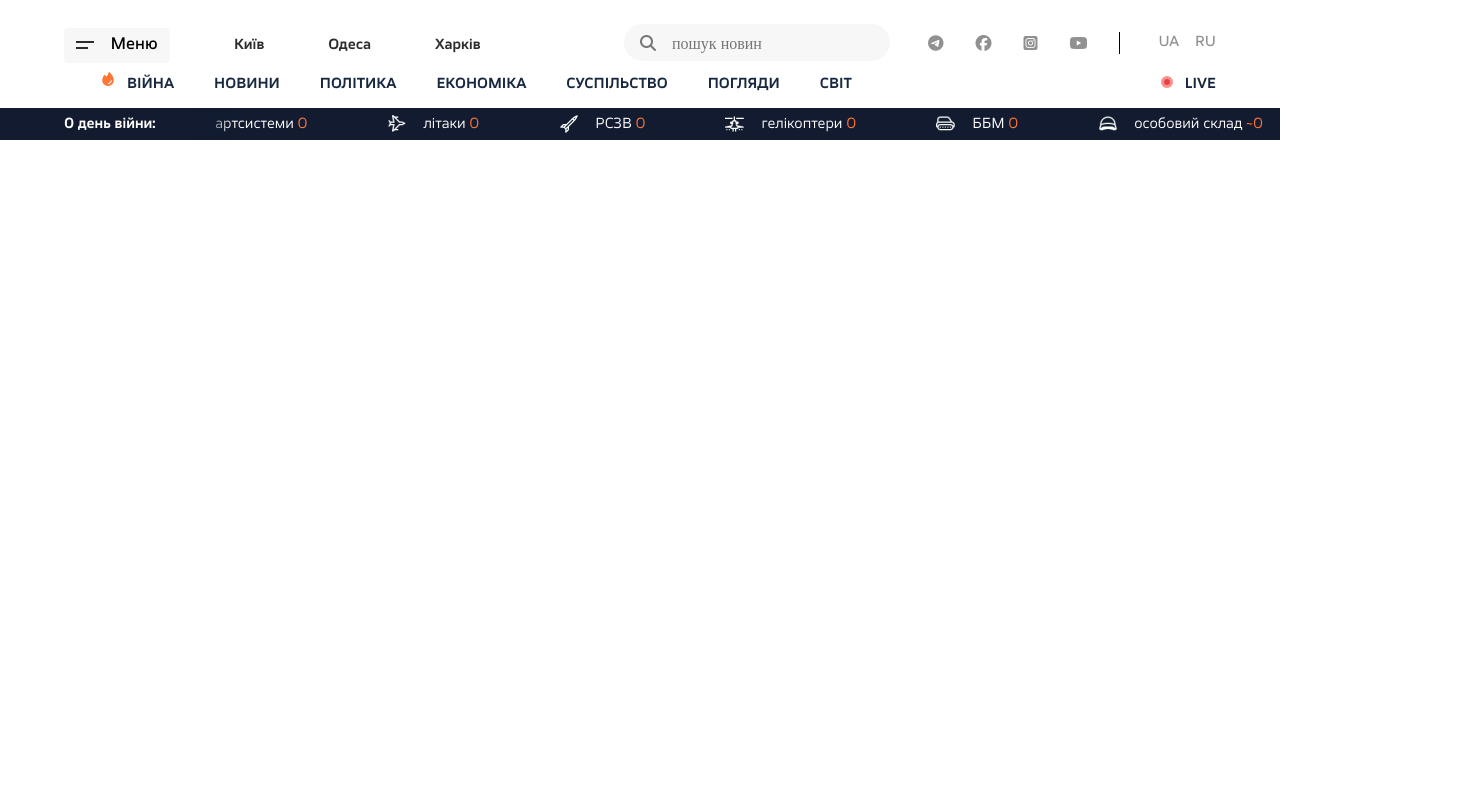
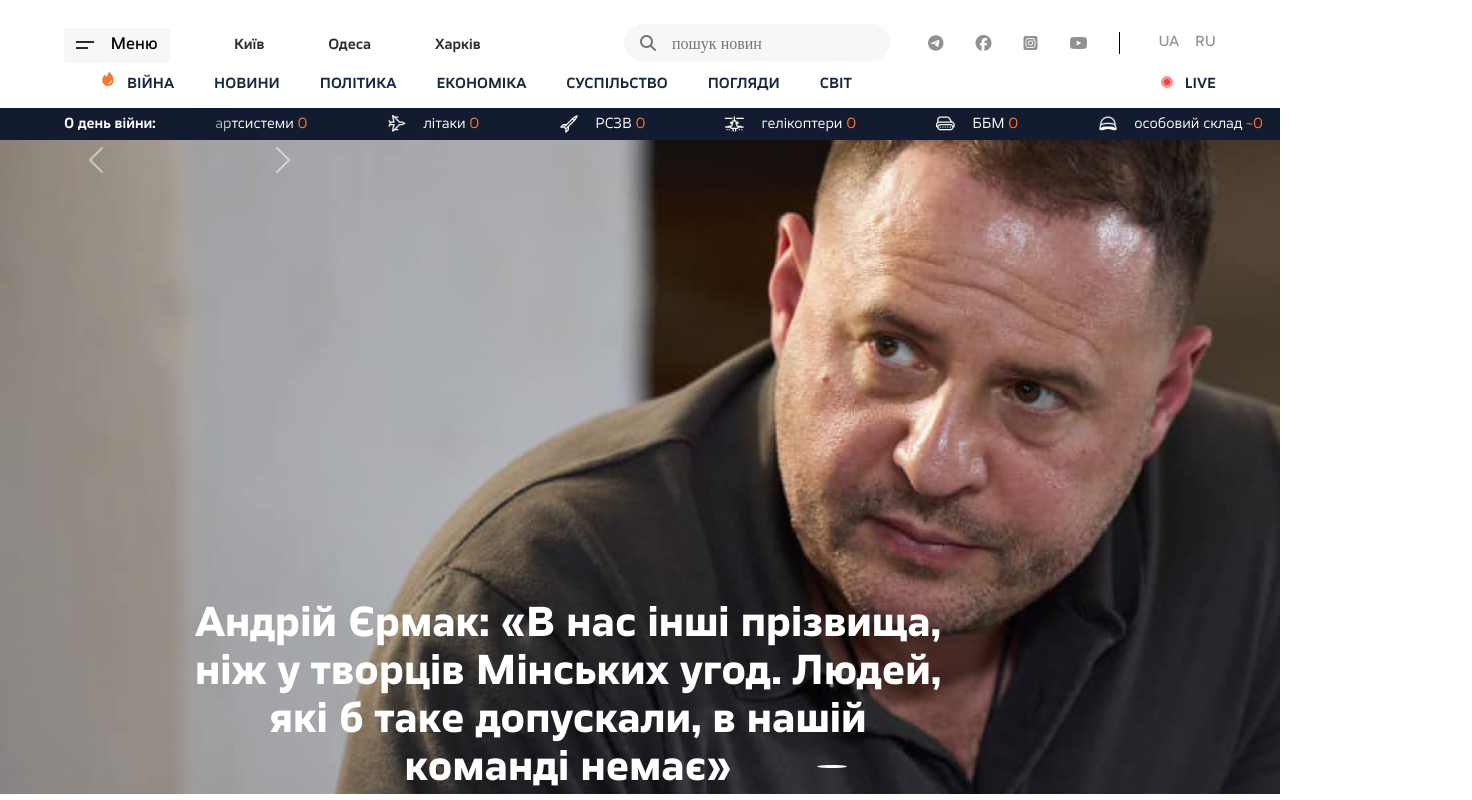
Before and after one commit to Banchee501/react-news-app, a React (Create React App) app: page / in a window 1280 px wide. Shown: the whole page, 1472 px wide, since content can reach past the window. Built offline with nearby package versions, Linux system fonts and the light colour scheme.

Commit message:
delete: Container from React-Botstrap in nav

```diff
--- a/src/components/app/App.js
+++ b/src/components/app/App.js
@@ -1,14 +1,14 @@
 import Navbar from '../navigation/Navbar';
 import Statistics from '../statistics/Statistics';
-import SimpleSlider from '../newsCarousel/newsCarousel';
-import NewsFeed from '../editorialChoice/editorialChoice';
+import SimpleSlider from '../newsCarousel/NewsCarousel';
+import NewsFeed from '../editorialChoice/EditorialChoice';
 
 const App = () => {
   return (
     <div className="app">
       <Navbar />
       <Statistics />
-      {/* <SimpleSlider /> */}
+      <SimpleSlider />
       {/* <NewsFeed /> */}
     </div>
   );
--- a/src/components/navigation/Navbar.js
+++ b/src/components/navigation/Navbar.js
@@ -1,4 +1,4 @@
-import { Container, Dropdown } from 'react-bootstrap';
+import { Dropdown } from 'react-bootstrap';
 import { Link } from 'react-router-dom';
 
 import './navbar.scss'
@@ -6,9 +6,8 @@ import fire from "../../resources/icons/navbarIcons/fireNav.svg";
 
 const Navbar = () => {
     return (
-        <Container>
-            <navigation>
-                <div className='nav'>
+        <div className='container'>
+            <nav className='nav'>
                 <button className='nav__hamburger'>
                     <div className="nav__hamburger-icon"></div>Меню</button>
                 <ul className='fz14 nav__cities'>
@@ -41,7 +40,7 @@ const Navbar = () => {
                         </Dropdown.Menu>
                     </Dropdown>
                 </div>
-                </div>
+            </nav>
             <div className='fz14 nav__bottom'>
                 <ul className="nav__bottom-list">
                     <div className='active_link'><img src={fire} alt="active" /></div>
@@ -56,8 +55,7 @@ const Navbar = () => {
                 <div className='circle'></div>
                 <a className="nav__bottom-list-live" href="/live">LIVE</a>
             </div>
-            </navigation>
-        </Container>
+        </div>
     )
 }
 
--- a/src/components/newsCarousel/carousel.scss
+++ b/src/components/newsCarousel/carousel.scss
@@ -4,7 +4,13 @@
     width: 100%;
 }
 
-.carousel-indicators {
+.carousel {
+    &-inner {
+        object-fit: cover;
+        width: 100%;
+        height: 100%;
+    }
+    &-indicators {
         width: 100%;
         overflow: hidden;
         margin-left: 0;
@@ -12,8 +18,7 @@
         left: 64px;
         display: block;
     }
-
-.carousel-indicators [data-bs-target] {
+    &-indicators [data-bs-target] {
         width: 304px;
         height: 80px;
         border-radius: 12px;
@@ -25,8 +30,7 @@
                 opacity: 0.32;
             }
         }
-
-.carousel-caption {
+    &-caption {
         width: 752px;
         height: 192px;
         bottom: 224px;
@@ -39,31 +43,30 @@
         padding-top: 0;
         padding-bottom: 0;
     }
-
-.carousel-control-prev-icon {
-    background-image: url(../../resources/icons/slider-left-arrows.svg);
-}
-
-.carousel-control-prev {
+    &-control {
+        &-prev {
             width: 40px;
             height: 40px;
             top: 454px;
             left: 64px;
             z-index: 1;
             color:white;
+            &-icon {
+                background-image: url(../../resources/icons/slider-left-arrows.svg);
             }
-
-.carousel-control-next-icon {
-    background-image: url(../../resources/icons/slider-right-arrows.svg);
         }
-
-.carousel-control-next {
+        &-next {
             width: 40px;
             height: 40px;
             top: 454px;
             z-index: 1;
             color:white;
             left: 187px;
+            &-icon {
+            background-image: url(../../resources/icons/slider-right-arrows.svg);
+            }
+        }
+    }
 }
 
 .Block {
--- a/src/components/newsCarousel/newsCarousel.js
+++ b/src/components/newsCarousel/newsCarousel.js
@@ -14,7 +14,7 @@ const newsCarousel = () => {
             <Carousel>
                 <Carousel.Item>
                     <img
-                        className=""
+                        id='1'
                         src={firstSlide}
                         alt="First slide"
                     />
--- a/src/components/statistics/Statistics.js
+++ b/src/components/statistics/Statistics.js
@@ -1,4 +1,3 @@
-import { Container } from 'react-bootstrap';
 import Marquee from "react-fast-marquee";
 
 import soldierIcon from "../../resources/icons/navbarIcons/soldier.png";
@@ -22,11 +21,11 @@ const Statistics = () => {
     const afv = 0;
 
     return (
-        <Container>
+        <div className="container">
             <div className='statistics'>
                 <div className='fz14 statistics__day'>
                     {day} день війни:</div>
-                <Container fluid>
+                <div className="container__fluid">
                     <Marquee gradient={false}>
                         <ul className='fz14 statistics__list'>
                             <li><img src={soldierIcon} alt="soldier" />особовий склад <span>~{soldier}</span></li>
@@ -38,9 +37,9 @@ const Statistics = () => {
                             <li><img src={afvIcon} alt="afv" />ББМ <span>{afv}</span></li>
                         </ul>
                     </Marquee>
-                </Container>
+                </div>
             </div>
-        </Container>
+        </div>
     )
 }
 
--- a/src/components/statistics/statistics.scss
+++ b/src/components/statistics/statistics.scss
@@ -1,4 +1,11 @@
 @import '../../style/style.scss';
+
+.container {
+    width: 100%;
+    &__fluid {
+         width: 100%;
+    }
+}
 
 .statistics {
     display: flex;
```
Lines whose indentation alone changed are shown as unchanged.
